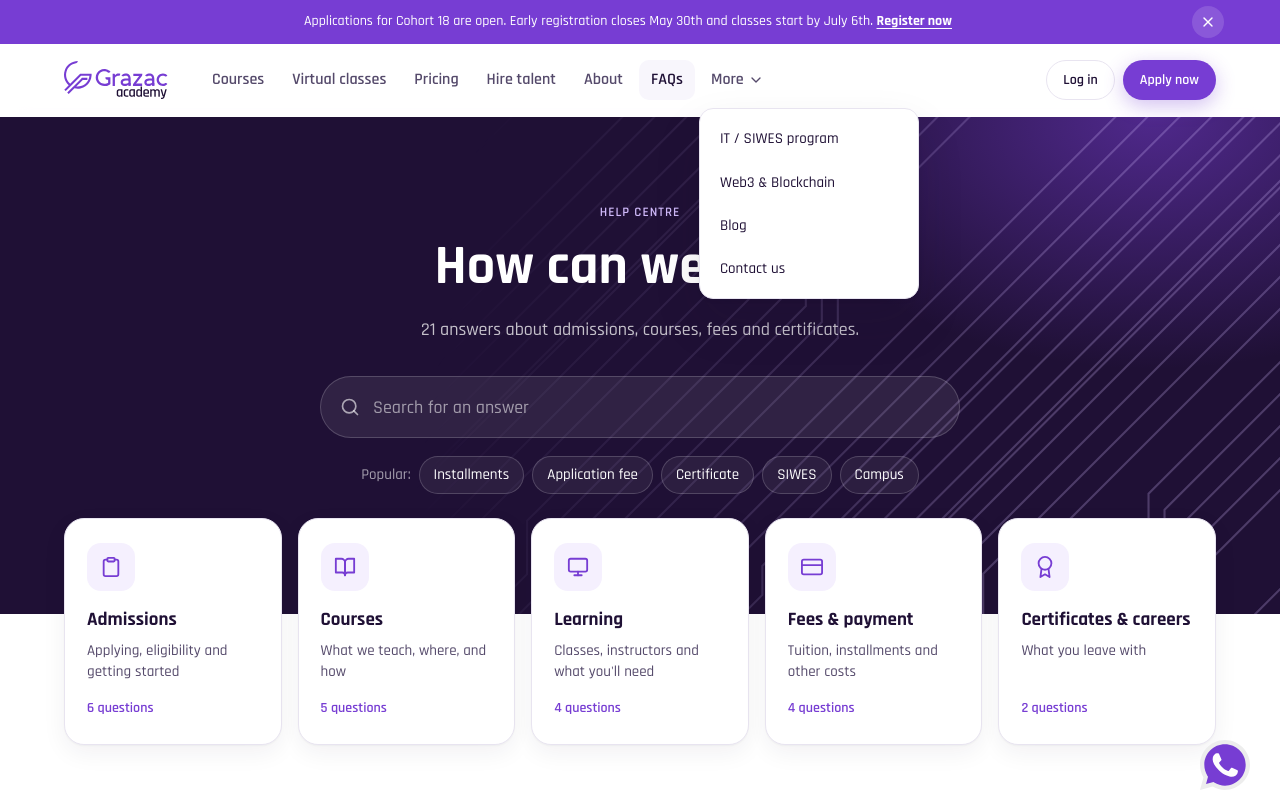
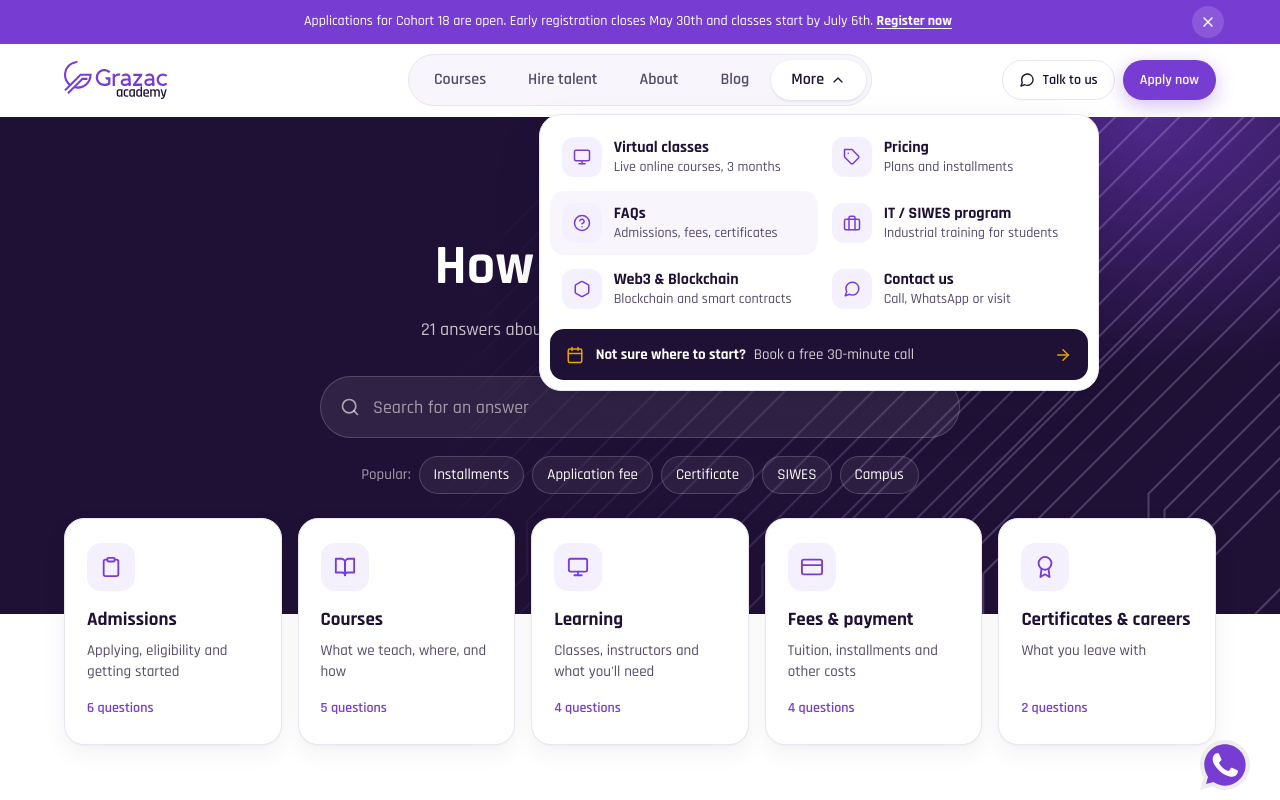
Before and after one commit to Grazac-Project/grazac-academy-web, a React (Create React App) app: page /faq in a window 1280 px wide. Both pictures are taken after a click on the button "More". Shown: the top 800 px of the page. Built offline with nearby package versions, Linux system fonts and the light colour scheme.

Commit message:
updated changes

```diff
--- a/src/site/components/Layout.js
+++ b/src/site/components/Layout.js
@@ -2,7 +2,14 @@ import { useEffect, useState } from "react";
 import { Link, NavLink, useLocation } from "react-router-dom";
 import {
   FiArrowRight,
+  FiBriefcase,
+  FiCalendar,
   FiChevronDown,
+  FiHelpCircle,
+  FiHexagon,
+  FiMessageCircle,
+  FiMonitor,
+  FiTag,
   FiMail,
   FiMapPin,
   FiMenu,
@@ -31,19 +38,43 @@ import "../site.css";
 
 const primaryNav = [
   { to: "/courses", label: "Courses" },
-  { to: "/virtual", label: "Virtual classes" },
-  { to: "/pricing", label: "Pricing" },
   { to: "/hire", label: "Hire talent" },
   { to: "/about-us", label: "About" },
-  { to: "/faq", label: "FAQs" },
+  { href: links.blog, label: "Blog" },
 ];
 
 const moreNav = [
-  { to: "/it", label: "IT / SIWES program" },
-  { to: "/web3", label: "Web3 & Blockchain" },
-  { href: links.blog, label: "Blog" },
-  { to: "/contact", label: "Contact us" },
+  { to: "/virtual", label: "Virtual classes", icon: FiMonitor, desc: "Live online courses, 3 months" },
+  { to: "/pricing", label: "Pricing", icon: FiTag, desc: "Plans and installments" },
+  { to: "/faq", label: "FAQs", icon: FiHelpCircle, desc: "Admissions, fees, certificates" },
+  { to: "/it", label: "IT / SIWES program", icon: FiBriefcase, desc: "Industrial training for students" },
+  { to: "/web3", label: "Web3 & Blockchain", icon: FiHexagon, desc: "Blockchain and smart contracts" },
+  { to: "/contact", label: "Contact us", icon: FiMessageCircle, desc: "Call, WhatsApp or visit" },
 ];
+
+const MenuItem = ({ item }) => {
+  const Icon = item.icon;
+  const inner = (
+    <>
+      <span className="gz-menu__icon">
+        <Icon size={18} />
+      </span>
+      <span>
+        <strong>{item.label}</strong>
+        <em>{item.desc}</em>
+      </span>
+    </>
+  );
+  return item.href ? (
+    <a href={item.href} target="_blank" rel="noopener noreferrer" className="gz-menu__item">
+      {inner}
+    </a>
+  ) : (
+    <NavLink to={item.to} className="gz-menu__item" activeClassName="is-active">
+      {inner}
+    </NavLink>
+  );
+};
 
 const socialIcons = {
   X: FaXTwitter,
@@ -173,7 +204,7 @@ const Header = () => {
 
           <nav className="gz-nav" aria-label="Main">
             {primaryNav.map((item) => (
-              <NavAnchor key={item.to} item={item} className="gz-nav__link" />
+              <NavAnchor key={item.label} item={item} className="gz-nav__link" />
             ))}
             <div className={`gz-nav__more${more ? " is-open" : ""}`}>
               <button
@@ -185,22 +216,38 @@ const Header = () => {
                   setMore((v) => !v);
                 }}
               >
-                More <FiChevronDown size={16} />
+                More <FiChevronDown className="gz-nav__chev" size={16} />
               </button>
-              <div className="gz-nav__menu">
-                {moreNav.map((item) => (
-                  <NavAnchor key={item.label} item={item} />
-                ))}
+              <div className="gz-nav__menu" onClick={(e) => e.stopPropagation()}>
+                <div className="gz-menu__grid">
+                  {moreNav.map((item) => (
+                    <MenuItem key={item.label} item={item} />
+                  ))}
+                </div>
+                <a
+                  href={contact.calendly}
+                  target="_blank"
+                  rel="noopener noreferrer"
+                  className="gz-menu__foot"
+                >
+                  <FiCalendar size={18} />
+                  <span>
+                    <strong>Not sure where to start?</strong> Book a free 30-minute call
+                  </span>
+                  <FiArrowRight size={18} />
+                </a>
               </div>
             </div>
           </nav>
 
           <div className="gz-header__actions">
             <a
-              href={links.login}
+              href={contact.whatsappChat}
+              target="_blank"
+              rel="noopener noreferrer"
               className="gz-btn gz-btn--secondary gz-btn--sm"
             >
-              Log in
+              <FiMessageCircle size={16} /> Talk to us
             </a>
             <Link
               to={links.apply}
--- a/src/site/pages/Home.js
+++ b/src/site/pages/Home.js
@@ -95,7 +95,7 @@ const HomeFaq = () => {
 
 const Home = () => (
   <Layout description="Learn AI automation, cybersecurity, cloud, data, software engineering and product design at Grazac Academy. Physical classes in Abeokuta or live online, with mentors from the industry.">
-    <section className="gz-hero">
+    <section className="gz-hero gz-hero--home">
         <CircuitPattern className="gz-hero__pattern" />
       <div className="gz-container gz-hero__grid">
         <div>
--- a/src/site/site.css
+++ b/src/site/site.css
@@ -446,67 +446,157 @@
 }
 .gz-header__inner {
   height: var(--gz-header-h);
-  display: flex;
-  align-items: center;
-  gap: 32px;
+  display: grid;
+  grid-template-columns: 1fr auto 1fr;
+  align-items: center;
+  gap: 24px;
+}
+.gz-logo {
+  justify-self: start;
 }
 .gz-logo img {
   height: 38px;
   width: auto;
 }
+/* Centred pill track for the main links */
 .gz-nav {
   display: flex;
   align-items: center;
-  gap: 4px;
-  flex: 1;
+  gap: 2px;
+  padding: 5px;
+  border-radius: 999px;
+  background: var(--gz-bg-soft);
+  border: 1px solid var(--gz-line);
 }
 .gz-nav__link {
   display: inline-flex;
   align-items: center;
-  gap: 4px;
-  padding: 8px 12px;
-  border-radius: 10px;
+  gap: 6px;
+  height: 40px;
+  padding: 0 20px;
+  border-radius: 999px;
   font-size: 16px;
   font-weight: 600;
   color: var(--gz-muted) !important;
   background: none;
   border: 0;
-  transition: color 0.15s ease, background 0.15s ease;
-}
-.gz-nav__link:hover,
-.gz-nav__link.is-active {
-  color: var(--gz-text) !important;
-  background: var(--gz-bg-soft);
+  transition: color 0.15s ease, background 0.15s ease, box-shadow 0.15s ease;
+}
+.gz-nav__link:hover {
+  color: var(--gz-ink) !important;
+}
+.gz-nav__link.is-active,
+.gz-nav__more.is-open > .gz-nav__link {
+  color: var(--gz-ink) !important;
+  background: #fff;
+  box-shadow: 0 1px 3px rgba(31, 16, 53, 0.12);
+}
+.gz-nav__chev {
+  transition: transform 0.2s ease;
+}
+.gz-nav__more.is-open .gz-nav__chev {
+  transform: rotate(180deg);
 }
 .gz-nav__more {
   position: relative;
 }
+/* "More" panel */
 .gz-nav__menu {
   position: absolute;
-  top: calc(100% + 8px);
-  left: 0;
-  min-width: 220px;
+  top: calc(100% + 14px);
+  left: 50%;
+  width: 560px;
+  padding: 10px;
+  border-radius: 22px;
   background: #fff;
   border: 1px solid var(--gz-line);
+  box-shadow: var(--gz-shadow-lg);
+  opacity: 0;
+  visibility: hidden;
+  transform: translate(-50%, -6px);
+  transition: opacity 0.18s ease, transform 0.18s ease, visibility 0.18s;
+}
+.gz-nav__more.is-open .gz-nav__menu {
+  opacity: 1;
+  visibility: visible;
+  transform: translate(-50%, 0);
+}
+.gz-menu__grid {
+  display: grid;
+  grid-template-columns: 1fr 1fr;
+  gap: 2px;
+}
+.gz-menu__item {
+  display: flex;
+  align-items: center;
+  gap: 12px;
+  padding: 12px;
   border-radius: 14px;
-  box-shadow: var(--gz-shadow-lg);
-  padding: 8px;
-  display: none;
-}
-.gz-nav__more.is-open .gz-nav__menu {
+  color: var(--gz-text) !important;
+  transition: background 0.15s ease;
+}
+.gz-menu__item:hover,
+.gz-menu__item.is-active {
+  background: var(--gz-bg-soft);
+}
+.gz-menu__icon {
+  flex: none;
+  width: 40px;
+  height: 40px;
+  border-radius: 12px;
+  display: grid;
+  place-items: center;
+  background: var(--gz-purple-soft);
+  color: var(--gz-purple);
+  transition: background 0.15s ease, color 0.15s ease;
+}
+.gz-menu__item:hover .gz-menu__icon {
+  background: var(--gz-purple);
+  color: #fff;
+}
+.gz-menu__item strong {
   display: block;
-}
-.gz-nav__menu a {
+  font-size: 16px;
+  font-weight: 700;
+  line-height: 1.2;
+  color: var(--gz-ink);
+}
+.gz-menu__item em {
   display: block;
-  padding: 10px 12px;
-  border-radius: 8px;
+  font-style: normal;
+  font-size: 14px;
+  line-height: 1.3;
+  color: var(--gz-muted);
+}
+.gz-menu__foot {
+  display: flex;
+  align-items: center;
+  gap: 12px;
+  margin-top: 8px;
+  padding: 14px 16px;
+  border-radius: 14px;
+  background: var(--gz-ink);
+  color: rgba(255, 255, 255, 0.8) !important;
   font-size: 15px;
-  color: var(--gz-text) !important;
-}
-.gz-nav__menu a:hover {
-  background: var(--gz-bg-soft);
+}
+.gz-menu__foot span {
+  flex: 1;
+}
+.gz-menu__foot strong {
+  color: #fff;
+  margin-right: 4px;
+}
+.gz-menu__foot svg {
+  color: var(--gz-yellow);
+}
+.gz-menu__foot:hover svg:last-child {
+  transform: translateX(3px);
+}
+.gz-menu__foot svg:last-child {
+  transition: transform 0.15s ease;
 }
 .gz-header__actions {
+  justify-self: end;
   display: flex;
   align-items: center;
   gap: 8px;
@@ -3418,8 +3508,15 @@
   background: var(--gz-purple-soft);
   color: var(--gz-purple-strong);
 }
+.gz-choice label {
+  position: relative;
+}
 .gz-choice input {
   position: absolute;
+  inset: 0;
+  width: 100%;
+  height: 100%;
+  margin: 0;
   opacity: 0;
   pointer-events: none;
 }
@@ -3434,6 +3531,10 @@
   .gz-header__actions {
     display: none;
   }
+  .gz-header__inner {
+    display: flex;
+    justify-content: space-between;
+  }
   .gz-burger {
     display: grid;
   }
@@ -3465,6 +3566,14 @@
 @media (max-width: 900px) {
   .gz-section {
     padding: 72px 0;
+  }
+  /* minmax(0, …) lets the scrolling tab row shrink instead of widening the page */
+  .gz-home-faq {
+    grid-template-columns: minmax(0, 1fr);
+    gap: 40px;
+  }
+  .gz-home-faq > * {
+    min-width: 0;
   }
   .gz-pipeline {
     grid-template-columns: repeat(2, minmax(0, 1fr));
@@ -3554,6 +3663,10 @@
 }
 
 @media (max-width: 640px) {
+  /* home hero: text only on phones */
+  .gz-hero--home .gz-hero__media {
+    display: none;
+  }
   .gz-pipeline {
     grid-template-columns: 1fr;
   }
```
